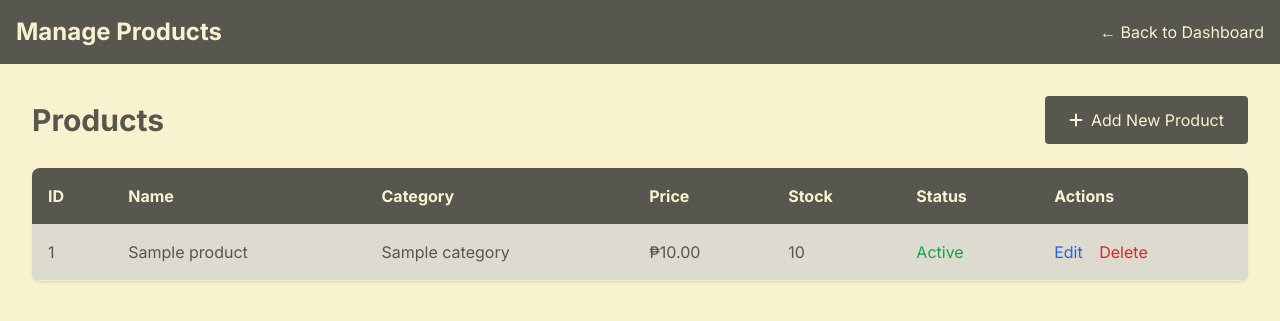
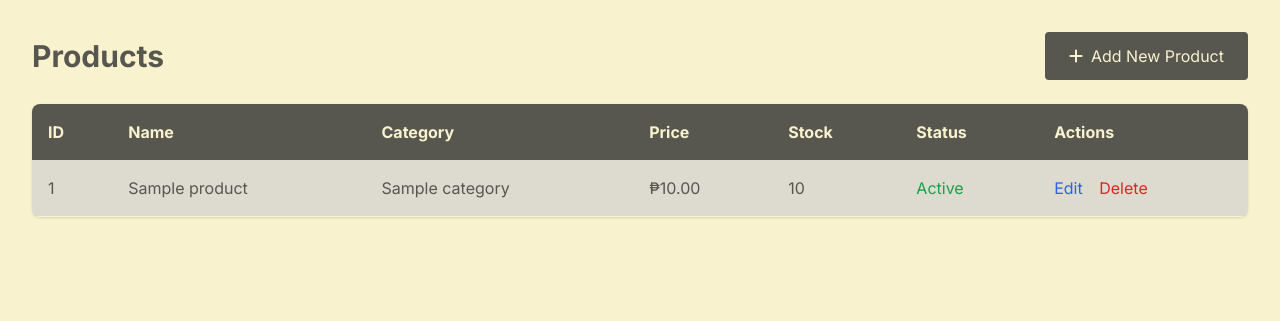
Before and after one commit to ashklve/CI4-Silver-Atelier-, a CodeIgniter 4 app: the page made by backend/app/Views/admin/products.php in a window 1280 px wide. Shown: the top 321 px of the page. Run offline with PHP 8.4 and a stand-in for CodeIgniter, Linux system fonts and the light colour scheme; the template is opened without the code that fills it: most values are stand-ins (such as "Sample title", 1, 10 or a date in 2020); data that the repository does not hold is empty; some libraries are stand-ins or nearby versions.

Commit message:
fix(products): update page title and remove unnecessary navigation for products management view

```diff
--- a/backend/app/Views/admin/products.php
+++ b/backend/app/Views/admin/products.php
@@ -1,14 +1,9 @@
 <!DOCTYPE html>
 <html lang="en">
-<?= view('components/head', ['title' => 'Manage Products - Admin']) ?>
+<?= view('components/head', ['title' => 'Admin Dashboard - Silver Atelier']) ?>
 <body class="font-sans bg-light-cream min-h-screen">
 
-    <nav class="bg-warm-brown text-light-cream p-4">
-        <div class="max-w-7xl mx-auto flex justify-between items-center">
-            <h1 class="text-2xl font-bold">Manage Products</h1>
-            <a href="<?= site_url('admin/dashboard') ?>" class="hover:text-sage-green">← Back to Dashboard</a>
-        </div>
-    </nav>
+    <?= view('components/admin_header') ?>
 
     <div class="max-w-7xl mx-auto p-8">
         <div class="flex justify-between items-center mb-6">
```
